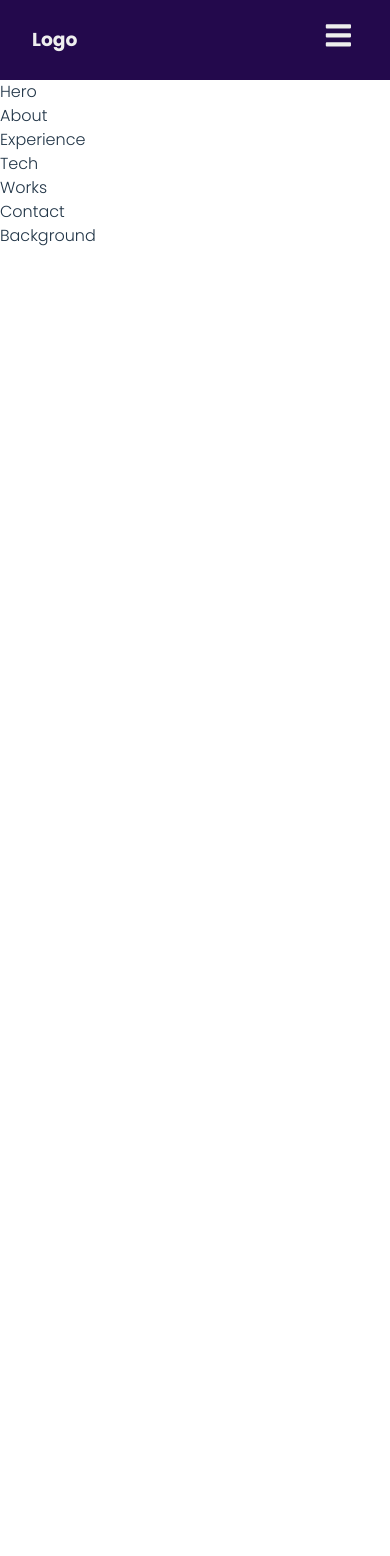
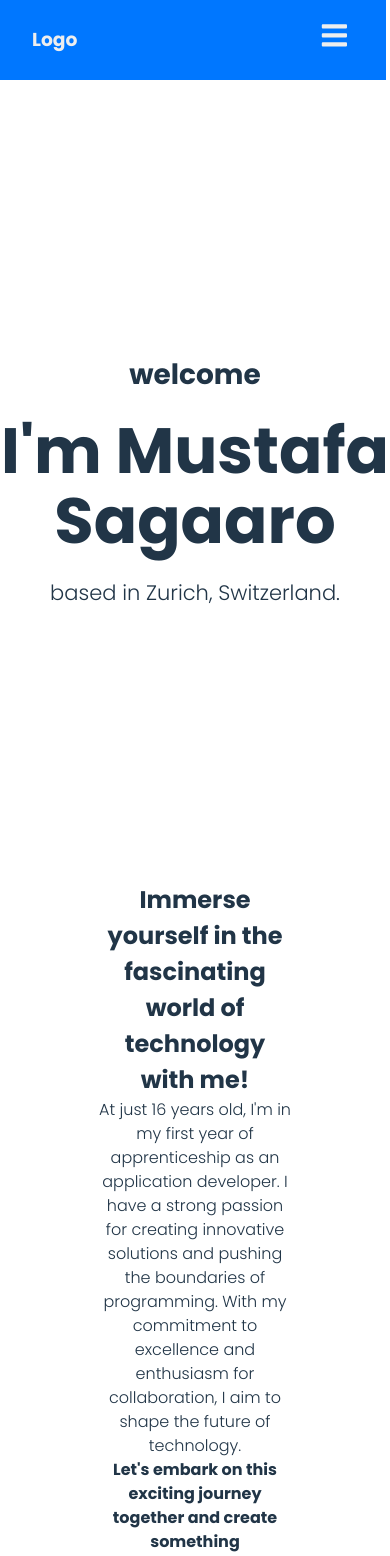
Before and after one commit to Mustafa-Sagaaro/Portfolio, a React (Vite) app in the folder portfolio/: page / in a window 390 px wide. Shown: the top 1556 px of the page. Before the commit the page ends 844 px from the top, so only its background shows below. Built offline with nearby package versions, Linux system fonts and the light colour scheme.

Commit message:
Navbar fixed and added Animations

```diff
--- a/portfolio/src/App.jsx
+++ b/portfolio/src/App.jsx
@@ -27,4 +27,5 @@ const App = () => {
   );
 };
 
+
 export default App;
--- a/portfolio/src/components/About.jsx
+++ b/portfolio/src/components/About.jsx
@@ -1,9 +1,23 @@
-import React from 'react'
+import React from "react";
 
 const About = () => {
-    return (
-        <div>About</div>
-    )
-}
+  return (
+    <section id="About" class="hidden">
+      <div id="description">
+        <h2>Immerse yourself in the fascinating world of technology with me!</h2>
+        <p>
+        At just
+        16 years old, I'm in my first year of apprenticeship as an application
+        developer. I have a strong passion for creating innovative solutions and
+        pushing the boundaries of programming. With my commitment to excellence
+        and enthusiasm for collaboration, I aim to shape the future of
+        technology.
+        </p>
+        <strong><p>Let's embark on this exciting journey together and create
+        something extraordinary!</p></strong>
+      </div>
+    </section>
+  );
+};
 
-export default About
+export default About;
--- a/portfolio/src/components/Hero.jsx
+++ b/portfolio/src/components/Hero.jsx
@@ -1,9 +1,36 @@
-import React from 'react'
+import React, { useEffect } from "react";
+import "../styles/main.css";
 
 const Hero = () => {
-    return (
-        <div>Hero</div>
-    )
-}
+  useEffect(() => {
+    const observer = new IntersectionObserver((entries) => {
+      entries.forEach((entry) => {
+        console.log(entry);
+        if (entry.isIntersecting) {
+          entry.target.classList.add('show');
+        } else {
+          entry.target.classList.remove('show');
+        }
+      });
+    });
 
-export default Hero
+    const hiddenElements = document.querySelectorAll('.hidden');
+    hiddenElements.forEach((el) => observer.observe(el));
+
+    return () => {
+      hiddenElements.forEach((el) => observer.unobserve(el));
+    };
+  }, []);
+
+  return (
+    <section id="Hero" className="hidden">
+      <div id="introduction">
+        <h2>welcome</h2>
+        <h1>I'm Mustafa Sagaaro</h1>
+        <p>based in Zurich, Switzerland.</p>
+      </div>
+    </section>
+  );
+};
+
+export default Hero;
--- a/portfolio/src/styles/main.css
+++ b/portfolio/src/styles/main.css
@@ -8,9 +8,9 @@
 }
 
 :root {
-    --mainColor: #5900ff;
-    --MainColorLight: #2f4394;
-    --secondaryColor: #646df1;
+    --mainColor: #0077ff;
+    --MainColorLight: #000000;
+    --secondaryColor: #0011ff;
     --textColor: #eee;
 }
 
@@ -24,9 +24,9 @@ header {
     justify-content: space-between;
     height: 80px;
     padding: 0 2rem;
-    background-color: rgba(27, 0, 70, 0.966) ;
+    background-color: var(--mainColor) ;
     color: var(--textColor);
-    width: 100vw;
+    width: 99vw;
 }
 
 nav a {
@@ -71,6 +71,7 @@ header .nav-btn {
         background-color: var(--mainColor);
         transition: 1s;
         transform: translateY(-100vh);
+        z-index: 2;
     }
 
     header .responsive_nav {
@@ -87,6 +88,78 @@ header .nav-btn {
         font-size: 1.5rem;
     }
 
+    #description {
+        width: 100vw;
+        margin: 0;
+        padding: 0;
+        text-align: center;
+        justify-content: center;
+    }
+
+    #description * {
+        width: 100%;
+        margin: 0 !important;
+        padding: 0;
+    }
+
+}
+
+#Hero {
+    display: flex;
+    flex-direction: column;
+    text-align: center;
+    justify-content: space-evenly;
+    height: 95vh;
+
+}
 
 
+#introduction h1 {
+    margin-top: 20px;
+    margin-bottom: 20px;
+    font-size: 64px;
 }
+#introduction h2 {
+    font-size:28px;
+}
+
+#introduction p {
+    font-size: 21px;
+}
+
+#About {
+    display: flex;
+    text-align: center;
+    justify-content: center;
+}
+
+#description {
+    width: 750px;
+}
+
+#description {
+    width: 50%;
+}
+
+#description p {
+    margin: 50px;
+}
+
+.hidden {
+    opacity: 0;
+    transition: all 1.5s;
+    filter: blur(4px);
+    transform: translateX(-100%);
+}
+
+@media(prefers-reduced-motion) {
+    .hidden {
+        transition: none;
+    }
+}
+
+.show {
+    opacity: 1;
+    filter: blur(0);
+    transform: translateX(0);
+}
```
